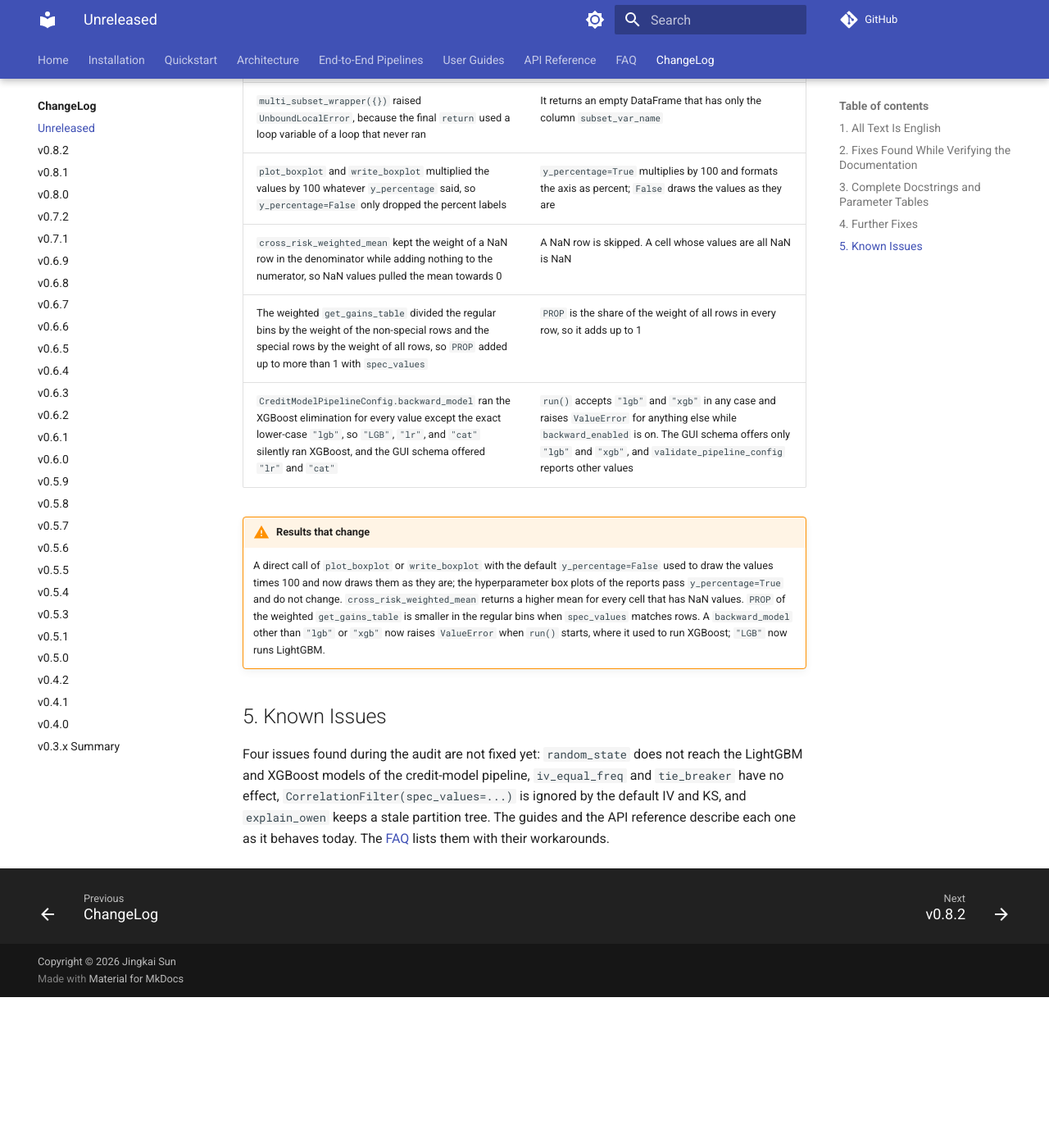
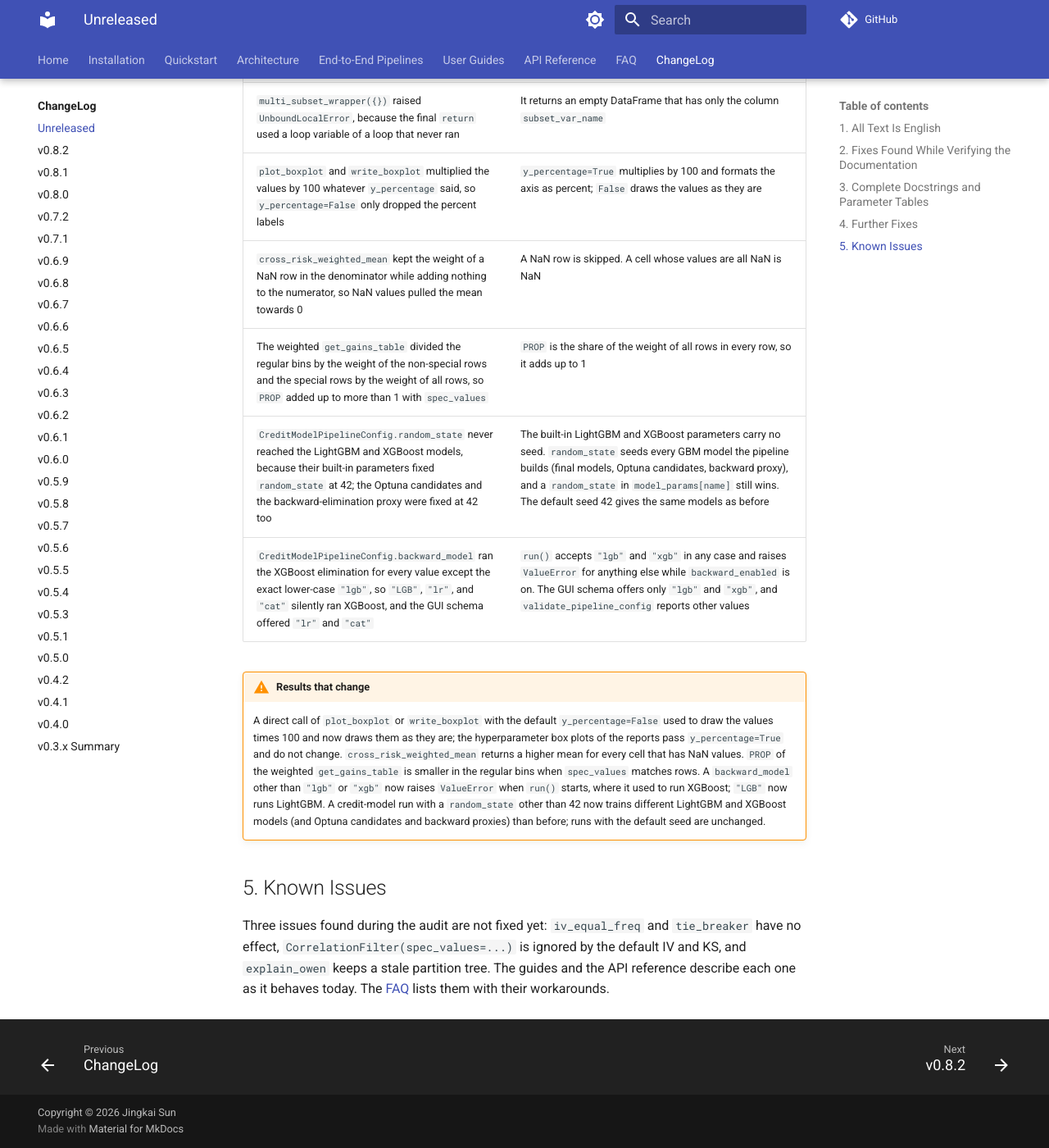
Before and after one commit to Kyle-J-Sun/SuperModelingFactory_doc, an MkDocs documentation site: the page built from docs/changelog/unreleased.md, in a window 1280 px wide and 1400 px high, scrolled down 2909 px. Shown: the whole window at 82% size. Built offline with MkDocs 1.6.1 and Material for MkDocs 9.7.7, drawn with Linux system fonts in a browser that asks for light colours; comment, search, counter and statistics services are not loaded; before the commit the page ends 4125 px from its top, so only the background shows below that; some of the changed text lies outside the part shown.

Commit message:
docs: random_state seeds the GBM models; drop it from Known Issues
Updates the credit-model random_state row, the model_params section, the Unreleased notes (eight further fixes, three known issues) and the FAQ.

Co-Authored-By: Claude Sonnet 5.5 <noreply@anthropic.com>
Claude-Session: https://claude.ai/code/session_01QhWkFn8EeZV7rvRHV85fAy

```diff
--- a/docs/changelog/unreleased.md
+++ b/docs/changelog/unreleased.md
@@ -52,11 +52,12 @@ Seven more defects came out of documenting the functions that the first pass had
 | `plot_boxplot` and `write_boxplot` multiplied the values by 100 whatever `y_percentage` said, so `y_percentage=False` only dropped the percent labels | `y_percentage=True` multiplies by 100 and formats the axis as percent; `False` draws the values as they are |
 | `cross_risk_weighted_mean` kept the weight of a NaN row in the denominator while adding nothing to the numerator, so NaN values pulled the mean towards 0 | A NaN row is skipped. A cell whose values are all NaN is NaN |
 | The weighted `get_gains_table` divided the regular bins by the weight of the non-special rows and the special rows by the weight of all rows, so `PROP` added up to more than 1 with `spec_values` | `PROP` is the share of the weight of all rows in every row, so it adds up to 1 |
+| `CreditModelPipelineConfig.random_state` never reached the LightGBM and XGBoost models, because their built-in parameters fixed `random_state` at 42; the Optuna candidates and the backward-elimination proxy were fixed at 42 too | The built-in LightGBM and XGBoost parameters carry no seed. `random_state` seeds every GBM model the pipeline builds (final models, Optuna candidates, backward proxy), and a `random_state` in `model_params[name]` still wins. The default seed 42 gives the same models as before |
 | `CreditModelPipelineConfig.backward_model` ran the XGBoost elimination for every value except the exact lower-case `"lgb"`, so `"LGB"`, `"lr"`, and `"cat"` silently ran XGBoost, and the GUI schema offered `"lr"` and `"cat"` | `run()` accepts `"lgb"` and `"xgb"` in any case and raises `ValueError` for anything else while `backward_enabled` is on. The GUI schema offers only `"lgb"` and `"xgb"`, and `validate_pipeline_config` reports other values |
 
 !!! warning "Results that change"
-    A direct call of `plot_boxplot` or `write_boxplot` with the default `y_percentage=False` used to draw the values times 100 and now draws them as they are; the hyperparameter box plots of the reports pass `y_percentage=True` and do not change. `cross_risk_weighted_mean` returns a higher mean for every cell that has NaN values. `PROP` of the weighted `get_gains_table` is smaller in the regular bins when `spec_values` matches rows. A `backward_model` other than `"lgb"` or `"xgb"` now raises `ValueError` when `run()` starts, where it used to run XGBoost; `"LGB"` now runs LightGBM.
+    A direct call of `plot_boxplot` or `write_boxplot` with the default `y_percentage=False` used to draw the values times 100 and now draws them as they are; the hyperparameter box plots of the reports pass `y_percentage=True` and do not change. `cross_risk_weighted_mean` returns a higher mean for every cell that has NaN values. `PROP` of the weighted `get_gains_table` is smaller in the regular bins when `spec_values` matches rows. A `backward_model` other than `"lgb"` or `"xgb"` now raises `ValueError` when `run()` starts, where it used to run XGBoost; `"LGB"` now runs LightGBM. A credit-model run with a `random_state` other than 42 now trains different LightGBM and XGBoost models (and Optuna candidates and backward proxies) than before; runs with the default seed are unchanged.
 
 ## 5. Known Issues
 
-Four issues found during the audit are not fixed yet: `random_state` does not reach the LightGBM and XGBoost models of the credit-model pipeline, `iv_equal_freq` and `tie_breaker` have no effect, `CorrelationFilter(spec_values=...)` is ignored by the default IV and KS, and `explain_owen` keeps a stale partition tree. The guides and the API reference describe each one as it behaves today. The [FAQ](../faq.md#known-issues) lists them with their workarounds.
+Three issues found during the audit are not fixed yet: `iv_equal_freq` and `tie_breaker` have no effect, `CorrelationFilter(spec_values=...)` is ignored by the default IV and KS, and `explain_owen` keeps a stale partition tree. The guides and the API reference describe each one as it behaves today. The [FAQ](../faq.md#known-issues) lists them with their workarounds.
```
Also changed, not shown: other parts of docs/changelog/unreleased.md (+1 -1 lines), docs/changelog/index.md (+1 -1 lines), docs/faq.md (+0 -1 lines), docs/pipeline_one_click.md (+2 -2 lines).
